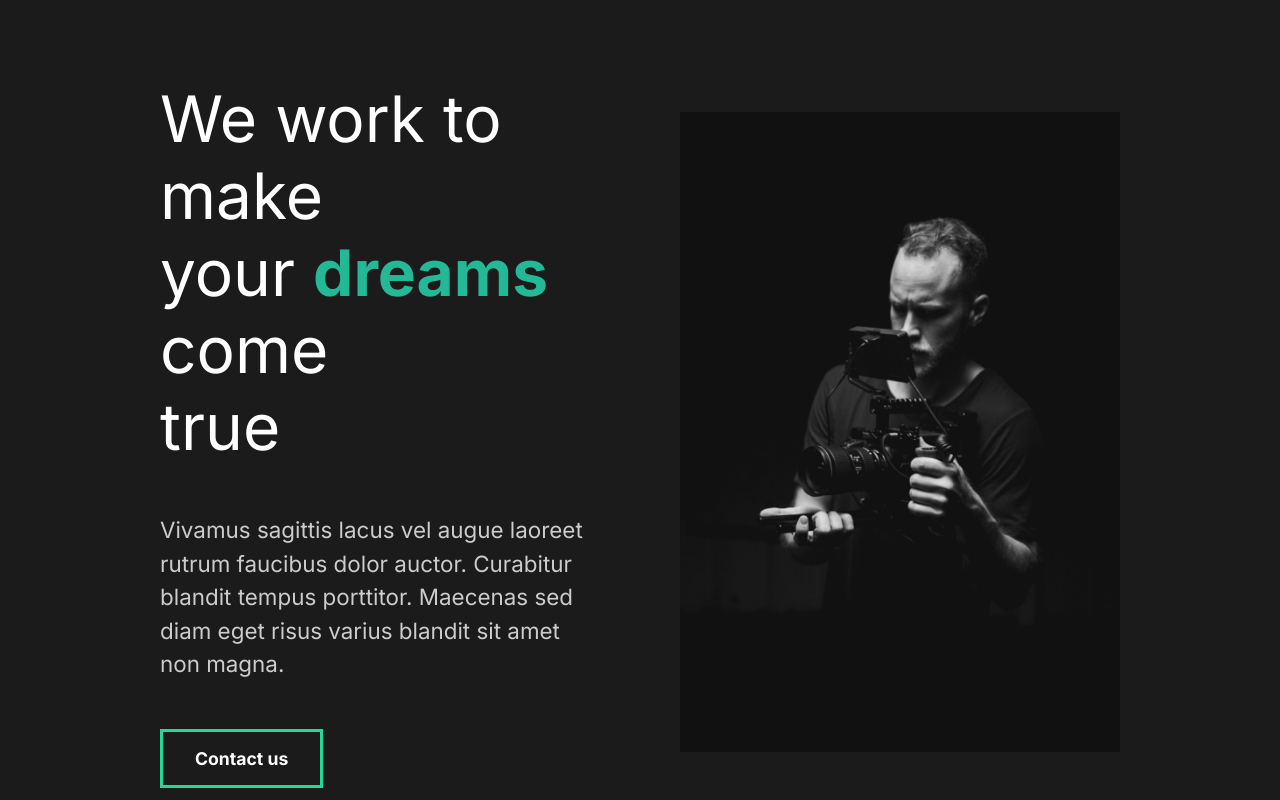
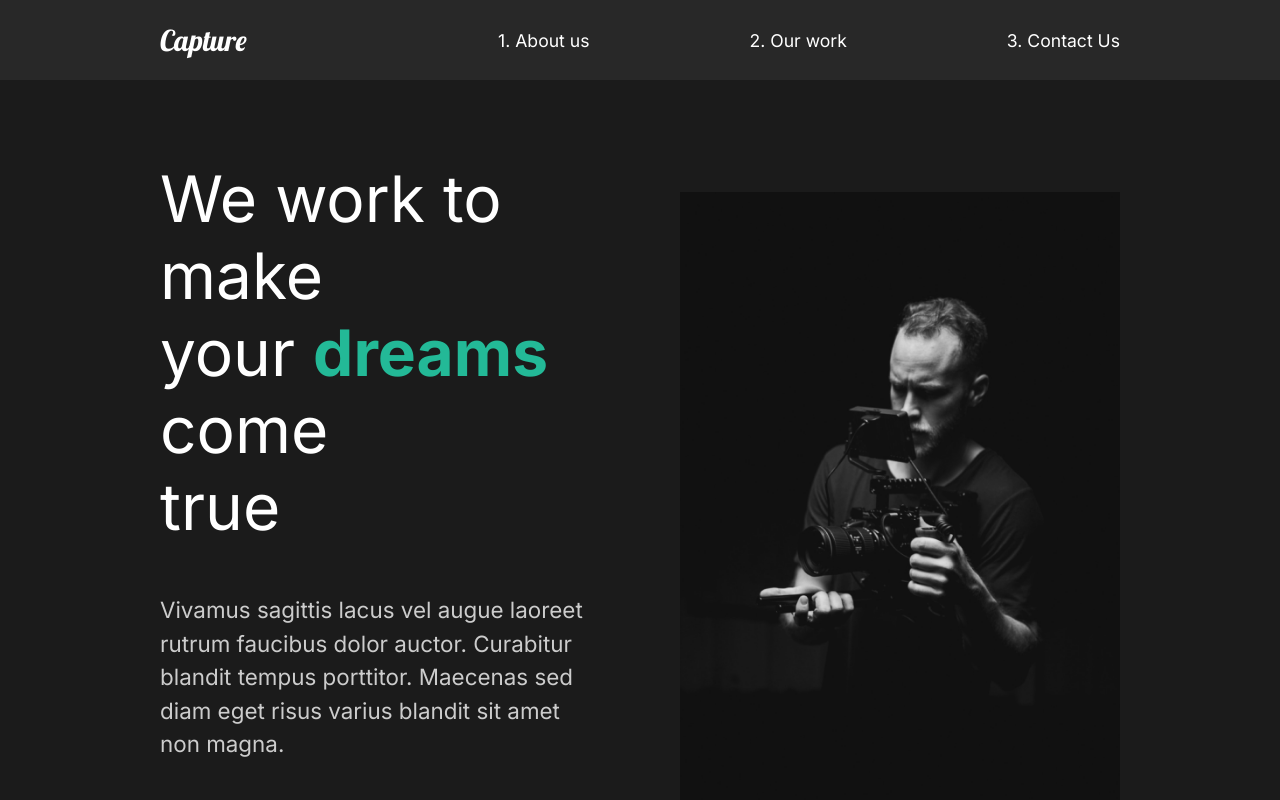
Before and after one commit to jonasDeprund/capture, a React (Create React App) app: page / in a window 1280 px wide. Shown: the top 800 px of the page. Built offline with nearby package versions, Linux system fonts and the light colour scheme.

Commit message:
nav added

```diff
--- a/src/App.js
+++ b/src/App.js
@@ -4,11 +4,13 @@
 
 // Import Pages
 import AboutUs from './pages/AboutUs'
+import Nav from './components/Nav'
 
 function App() {
   return (
     <div className="App">
       <GlobalStyle />
+      <Nav/>
       <AboutUs />
     </div>
   )
--- /dev/null
+++ b/src/components/Nav.js
@@ -0,0 +1,52 @@
+// Import
+import React from 'react'
+import styled from 'styled-components'
+
+const Nav = () => {
+    return(
+        <StyledNav>
+            <h1><a id='logo' href="#">Capture</a></h1>
+            <ul>
+                <li>
+                    <a href="#">1. About us</a>
+                </li>
+                <li>
+                    <a href="#">2. Our work</a>
+                </li>
+                <li>
+                    <a href="#">3. Contact Us</a>
+                </li>
+            </ul>
+        </StyledNav>
+    )
+}
+
+// Styled components
+const StyledNav = styled.nav`
+    min-height: 10vh;
+    display: flex;
+    margin: auto;
+    justify-content: space-between;
+    align-items: center;
+    padding: 1rem 10rem;
+    background-color: #282828;
+    a{
+        color: white;
+        text-decoration: none;
+    }
+    ul{
+        display: flex;
+        list-style: none;
+    }
+    #logo{
+        font-size: 1.8rem;
+        font-family: 'lobster', cursive;
+        font-weight: lighter;
+    }
+    li{
+        padding-left: 10rem;
+        position: relative;
+    }
+`
+
+export default Nav
```
